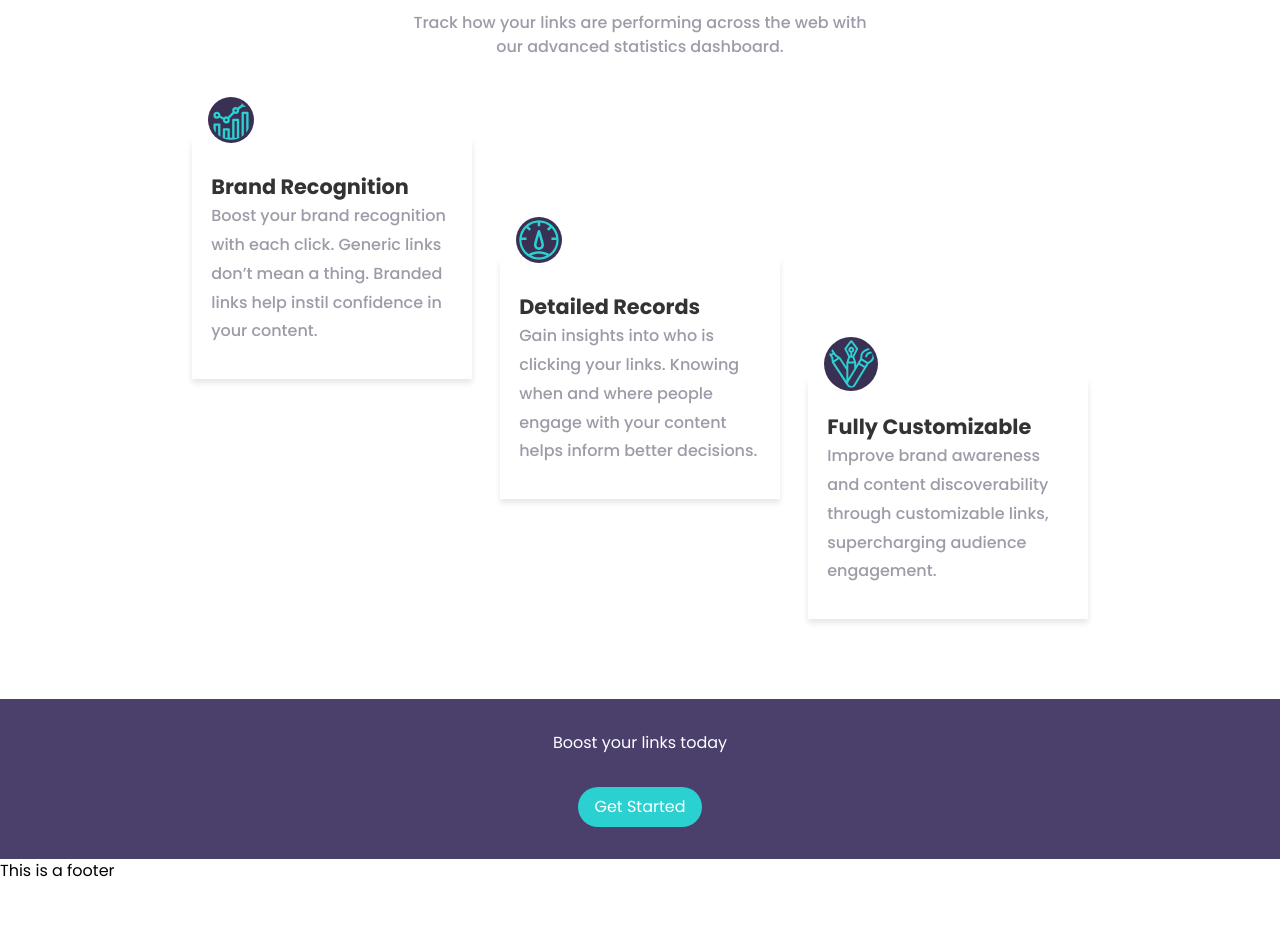
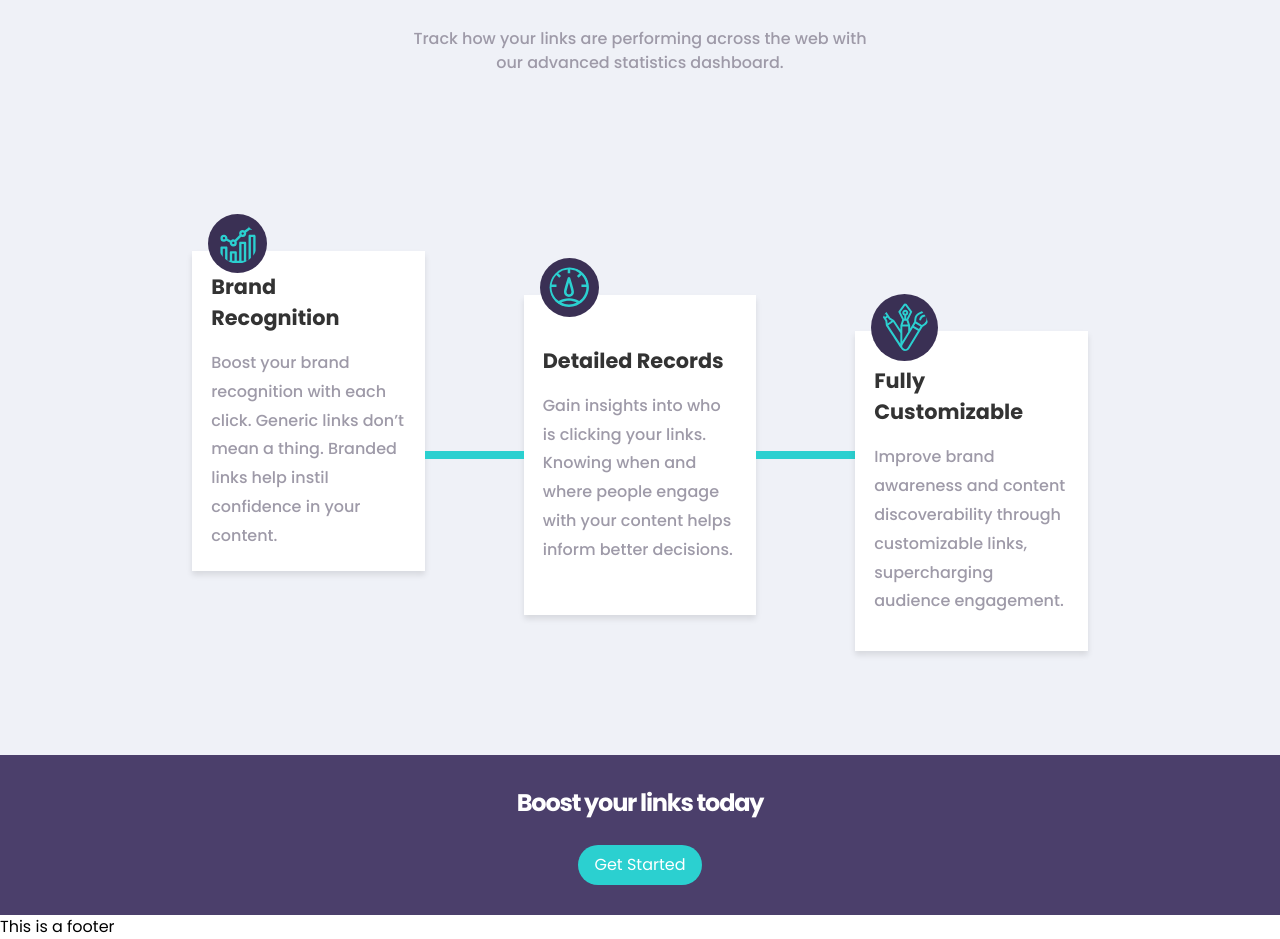
Before and after one commit to tin0312/shortly-landing-page, a React (Vite) app: page / in a window 1280 px wide. Shown: the part 880-1819 px from the top of the page. Before the commit the page ends 1763 px from the top, so only its background shows below. Built offline with nearby package versions, Linux system fonts and the light colour scheme; the HTML template or start-up script is replaced by a standard one.

Commit message:
Draw a line connect the three content sections

```diff
--- a/src/App.scss
+++ b/src/App.scss
@@ -173,6 +173,7 @@ input[type="text"]::placeholder {
 .statistic-container {
     padding-top: 8em;
     text-align: center;
+    background-color: #EFF1F7;
 }
 
 .statistic-container h3 {
@@ -181,46 +182,66 @@ input[type="text"]::placeholder {
 }
 
 .statistic-container p {
+    padding-top: 1em;
     color: #9E9AA8;
     font-weight: 500;
 }
 
-.secondary-cta-container {
-    text-align: center;
-    background-color: #4B3F6B;
-    color: #FFF;
-    padding-top: 2em;
-    padding-bottom: 2em;
-}
-
-.secondary-cta-container h3 {
-    margin-bottom: 2em;
-}
-
 .feature-wrapper {
+    position: relative;
     display: flex;
     justify-content: space-between;
-    margin: 5em auto;
+    margin: 5em auto 0;
     width: 70%;
     min-width: 880px;
-    height: 60vh;
-    gap: 1em;
+    height: 50vh;
+    min-height: 600px;
 }
 
 .feature-container {
     position: relative;
     display: flex;
-    flex-direction: column;
-    align-items: flex-start;
+    justify-content: center;
+    align-items: center;
+    height: 50%;
+    width: 26%;
+    min-width: 200px;
+    min-height: 320px;
+    padding: 2em 1.2em 2em 1.2em;
+    box-shadow: 0 4px 6px rgba(0, 0, 0, 0.1);
+    background-color: #FFFFFF;
+}
+
+.feature-container:nth-child(2)::before,
+.feature-container:nth-child(2)::after {
+    content: '';
+    position: absolute;
+    top: 50%;
+    background-color: #2BD0D0;
+    height: 0.5em;
+    width: 42.2%;
+    transform: translateY(-50%);
+}
+
+.feature-container:nth-child(2)::before {
+    left: 100%;
+}
+
+.feature-container:nth-child(2)::after {
+    right: 100%;
 }
 
 .icons {
     position: absolute;
-    top: -2.6em;
+    top: -2.3em;
     left: 1em;
     background-color: #3A3054;
-    padding: 0.2em;
+    padding: 0.6em;
     border-radius: 50%;
+}
+
+.feature-container.one {
+    margin-top: 6em;
 }
 
 .feature-container.two {
@@ -228,18 +249,7 @@ input[type="text"]::placeholder {
 }
 
 .feature-container.three {
-    align-self: end;
-}
-
-.feature-container {
-    display: flex;
-    justify-content: center;
-    align-items: center;
-    height: 50%;
-    width: 26%;
-    min-width: 280px;
-    padding: 2em 1.2em 2em 1.2em;
-    box-shadow: 0 4px 6px rgba(0, 0, 0, 0.1);
+    margin-top: 11em;
 }
 
 section {
@@ -259,3 +269,20 @@ section {
     color: #9E9AA8;
     font-weight: 500;
 }
+
+.secondary-cta-container h3 {
+    font-size: 1.5em;
+    font-weight: 700;
+    letter-spacing: -0.05em;
+}
+
+.secondary-cta-container {
+    display: flex;
+    flex-direction: column;
+    justify-content: center;
+    align-items: center;
+    gap: 1.5em;
+    height: 20vh;
+    background-color: #4B3F6B;
+    color: #FFF;
+}
```
